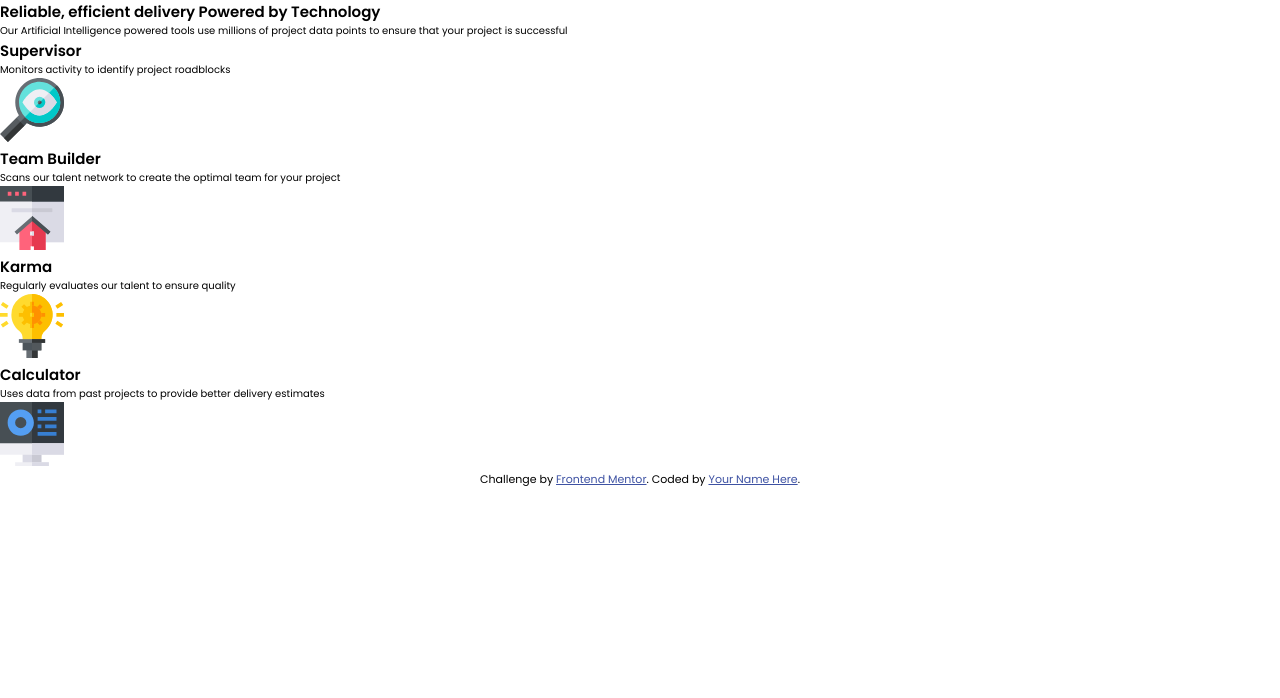
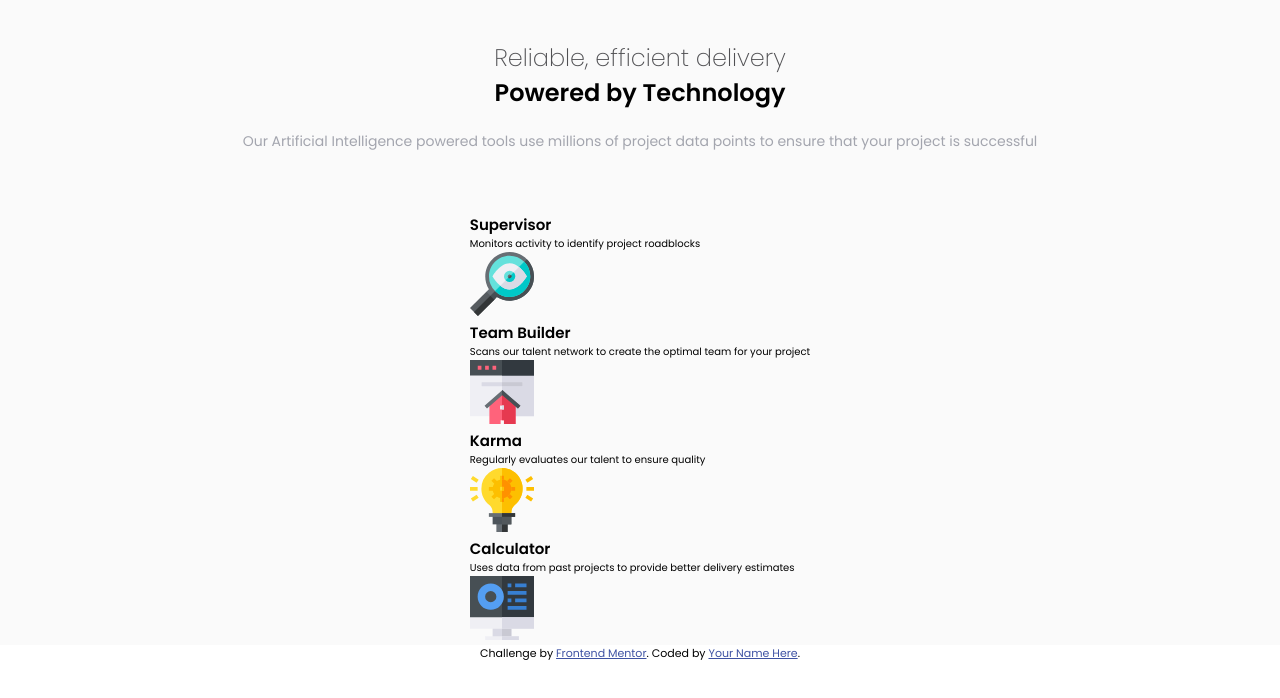
Before and after one commit to AdamsF16/Fronted-mentor-Four-card-section, a plain HTML site: page index.html in a window 1280 px wide. Drawn offline with Linux system fonts and the light colour scheme.

Commit message:
main text box

```diff
--- a/index.html
+++ b/index.html
@@ -15,8 +15,9 @@
     <section class="section__container">
       <div class="wrapper">
       <div class="section__box">
-        <div class="section__text-main">
-          <h1 class="section__title-main">  Reliable, efficient delivery <span class="section__title-main--bold">Powered by Technology</span></h1>
+        <div class="section__text-main-box">
+          <h2 class="section__title-main">  Reliable, efficient delivery </h2>
+          <h2 class="section__title-main--bold">Powered by Technology</h2>
           <p class="section__text-main">Our Artificial Intelligence powered tools use millions of project data points
           to ensure that your project is successful</p>
         </div>
--- a/style.scss
+++ b/style.scss
@@ -15,6 +15,46 @@ body {
     font-family: 'Poppins', sans-serif;
 }
 
+.wrapper {
+    max-width: 1400px;
+    margin: 0 auto;
+}
+
+.section {
+    &__container {
+        background-color: hsl(0, 0%, 98%);
+    }
+
+    &__box {
+        display: flex;
+        flex-direction: column;
+        justify-content: center;
+        align-items: center;
+    }
+
+    &__text-main-box {
+        margin: 4rem 1.5rem;
+        text-align: center;
+    }
+
+    &__title-main {
+        color: hsl(240, 2%, 32%);
+        font-weight: 200;
+        font-size: 2.4rem;
+    }
+
+    &__title-main--bold {
+        font-weight: 600;
+        font-size: 2.4rem;
+    }
+
+    &__text-main {
+        margin: 1.5em 0;
+        font-size: 1.4rem;
+        color: hsl(229, 6%, 66%);
+    }
+}
+
 
 
 
```
Also changed, not shown: css/style.css, 1 other file.
